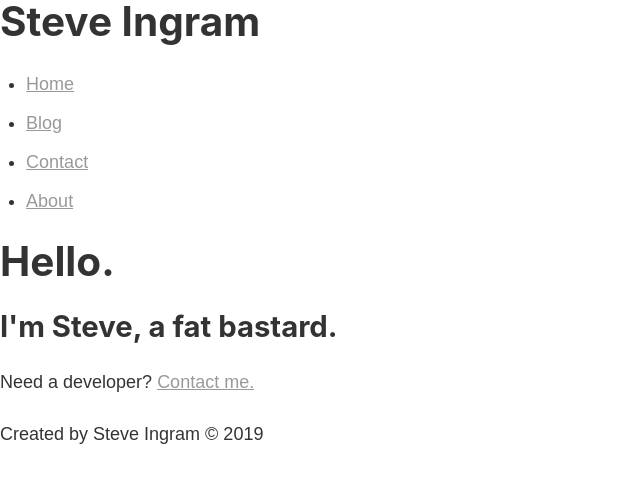
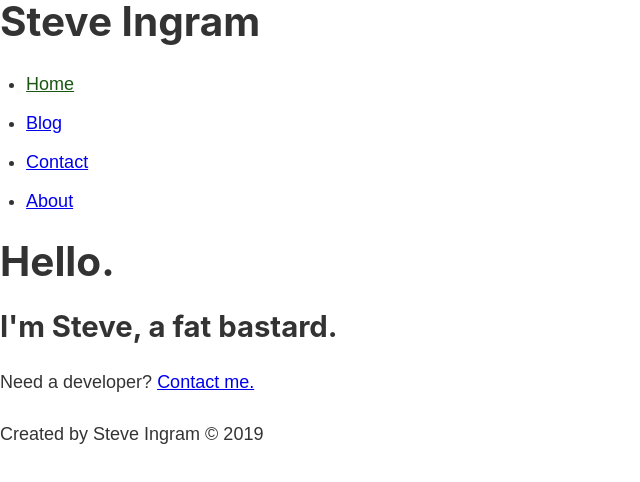
Before and after one commit to nadgerz/my-website, a Gatsby site: page / in a window 1280 px wide. Shown: the whole page, without its empty margins (0-640 px from the left). Built offline with nearby package versions, Linux system fonts and the light colour scheme; Gatsby itself is replaced by a stand-in of ours.

Commit message:
CSS modules

```diff
--- a/src/components/header.js
+++ b/src/components/header.js
@@ -10,7 +10,7 @@ const Header = () => {
       <nav>
         <ul>
           <li>
-            <Link to="/">Home</Link>
+            <Link className="link" to="/">Home</Link>
           </li>
           <li>
             <Link to="/blog">Blog</Link>
--- a/src/styles/header.scss
+++ b/src/styles/header.scss
@@ -1,3 +1,3 @@
-a {
-  color: #999999;
+.link {
+  color: #185612;
 }
```
